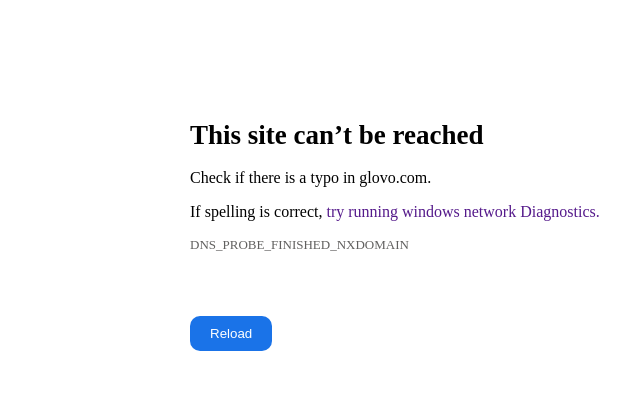
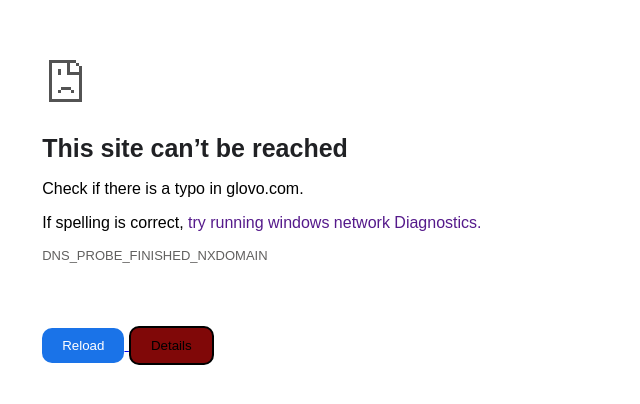
Before and after one commit to ShinzDev/relo, a plain HTML site: page index.HTML in a window 1280 px wide. Shown: the part 106-510 px from the top of the page, without its empty margins (273-913 px from the left). Drawn offline with Linux system fonts and the light colour scheme.

```diff
--- a/index.HTML
+++ b/index.HTML
@@ -11,17 +11,19 @@
 
              *{
                 background-color: white;
+                font-family: Arial, Helvetica, sans-serif;
              }
 
              div {
-                 margin-top: 15%;
-                 margin-left: 36%;
+                 margin-top: 20vh;
+                 margin-left: 24vw;
 
             }
 
 
             h1{
-                font-size: 27px;
+                font-size: 25px;
+                color:#202124;
             }
 
             .link{
@@ -43,13 +45,31 @@
                 margin-top: 50px;
             }
 
+            .btn2{
+                border: 2px solid  rgb(0, 0, 0);
+                padding: 10px 20px;
+                background-color:#800808;
+                color: #000000;
+                border-radius: 10px;
+                margin-top: 50px;
+                margin-right: 50vw;
+            }
+            /* amd a10-9600  RADEON R5 10 COMPUTE CORE 4C + 6GB 2.40GHZ */
 
             @media(max-width:760px  ){
 
                 div{
                     justify-items: center;
-                    margin-top: 79px;
+                    margin-top:30vh;
+                    margin-left: 10vw;
                 }
+
+
+                .btn2{
+                    display: none;
+                }
+
+
             }
 
     </style>
@@ -62,12 +82,13 @@
             <img src="reloads.png" alt="">
 
             <h1>This site can’t be reached</h1>
-            <p>Check if there is a typo in glovo.com.</p>
+            <p class="h1"  >Check if there is a typo in glovo.com.</p>
             <p>If spelling is correct, <a href=""   class="link" >   try running windows network Diagnostics.</a></p>
             <p  id="dns" >DNS_PROBE_FINISHED_NXDOMAIN</p>
 
 
             <a href="glovo logo.png"> <button class="btn" >Reload</button> </a>
+            <a href=""> <button class="btn2" >Details</button> </a>
 
         </div>
 
```
Also changed, not shown: reloads.png (added).
